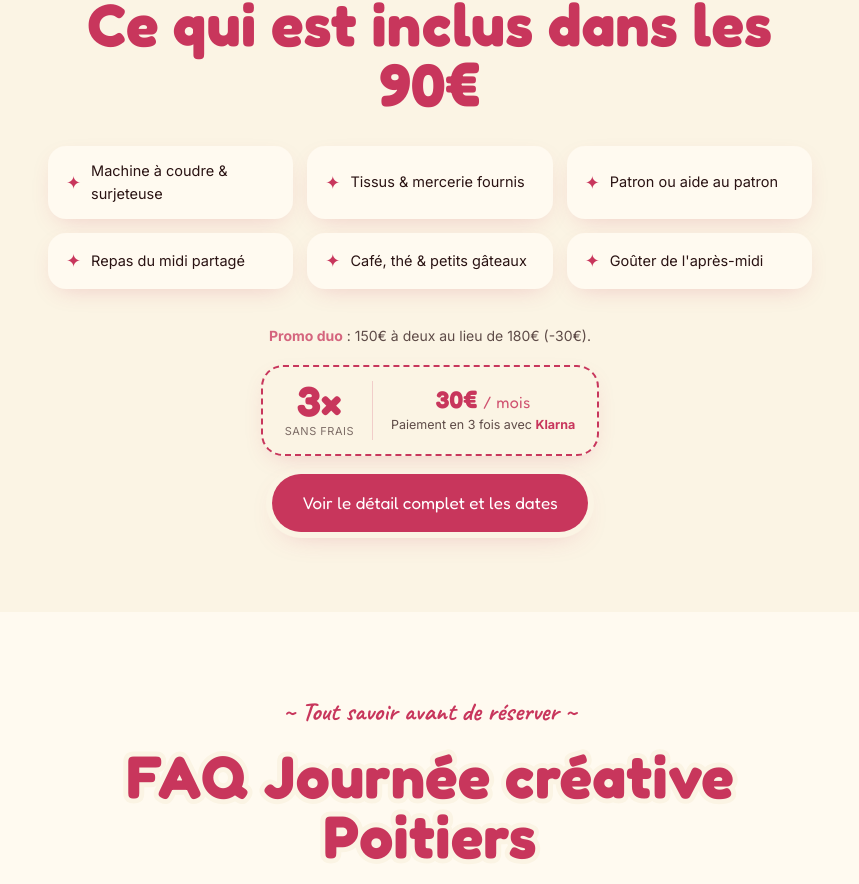
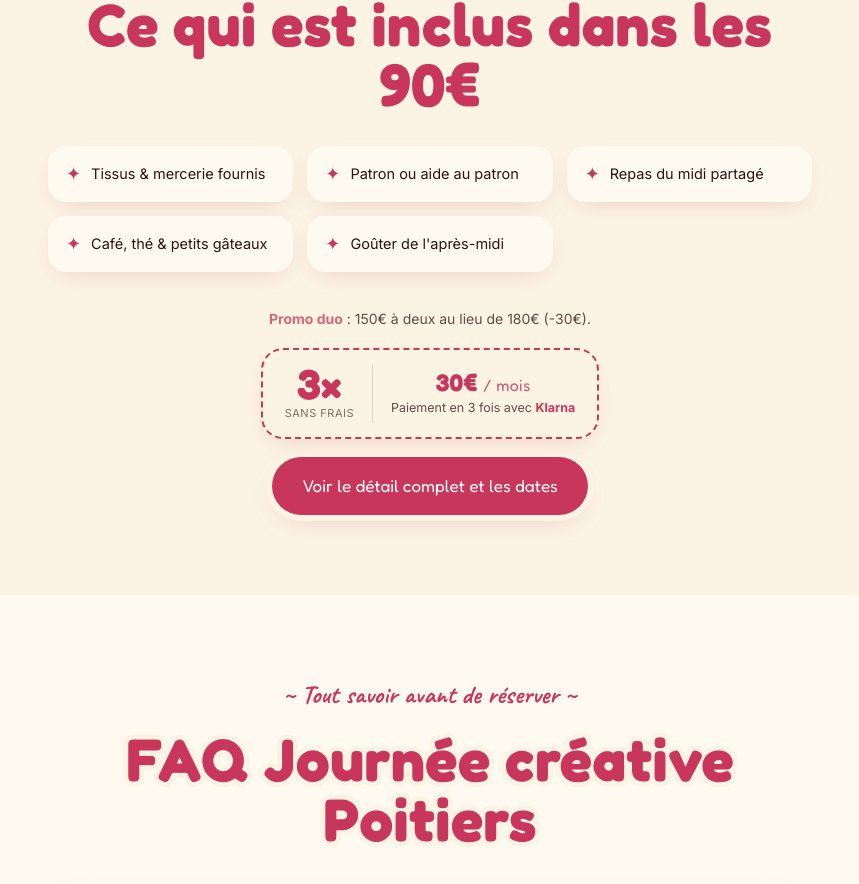
Before and after one commit to atelierpicpaf-a11y/atelierpic-paf, a Next.js app: page /journee-creative-poitiers in a window 1280 px wide. Shown: the part 2405-3289 px from the top of the page, without its empty margins (210-1069 px from the left). Built offline with nearby package versions, Linux system fonts and the light colour scheme.

Commit message:
fix(journee-creative-poitiers): retire "Machine à coudre & surjeteuse"
Bullet supprimé de la liste des inclus, de la FAQ et de la
description JSON-LD Service de la page locale Poitiers.

Co-Authored-By: Claude Opus 4.7 <noreply@anthropic.com>

```diff
--- a/app/(marketing)/journee-creative-poitiers/page.tsx
+++ b/app/(marketing)/journee-creative-poitiers/page.tsx
@@ -36,7 +36,6 @@ const PROGRAMME = [
 
 // Inclus exacts — source : /ateliers-adultes/journees-creatives
 const INCLUS = [
-  'Machine à coudre & surjeteuse',
   'Tissus & mercerie fournis',
   'Patron ou aide au patron',
   'Repas du midi partagé',
@@ -59,7 +58,7 @@ const FAQ: { q: string; r: string }[] = [
   },
   {
     q: "Qu'est-ce qui est inclus dans les 90€ ?",
-    r: 'Tout est compris : machine à coudre & surjeteuse, tissus & mercerie, patron ou aide au patron, repas du midi partagé, café, thé & petits gâteaux, et goûter de l\'après-midi.',
+    r: 'Tout est compris : tissus & mercerie, patron ou aide au patron, repas du midi partagé, café, thé & petits gâteaux, et goûter de l\'après-midi.',
   },
   {
     q: "C'est quoi la promo \"venir à deux\" ?",
@@ -88,7 +87,7 @@ export default function JourneeCreativePoitiersPage() {
           serviceJsonLd({
             name: 'Journée créative couture à Poitiers',
             description:
-              'Atelier couture et punch needle adulte à Fontaine-le-Comte, 5 min au sud de Poitiers (Vienne 86). 10h → 17h, tout compris (machine & surjeteuse, tissus, patron, repas, café, goûter). 8 participantes maximum.',
+              'Atelier couture et punch needle adulte à Fontaine-le-Comte, 5 min au sud de Poitiers (Vienne 86). 10h → 17h, tout compris (tissus, patron, repas, café, goûter). 8 participantes maximum.',
             url: PAGE_URL,
             priceCentimes: 9000,
             audience: 'Adultes',
```
